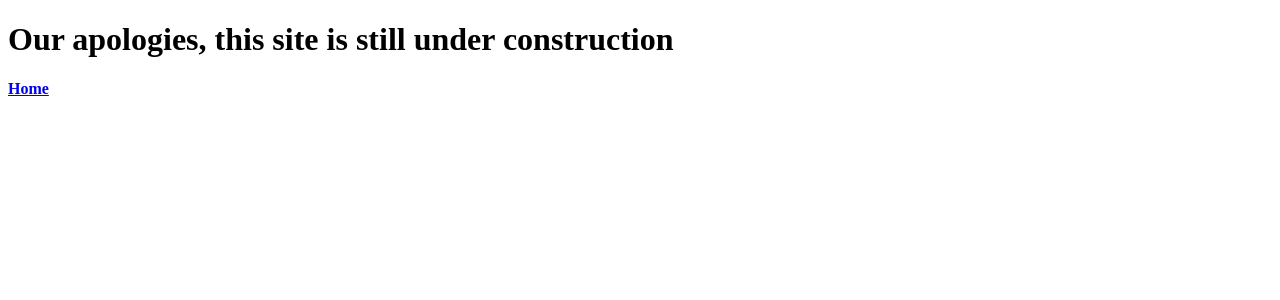
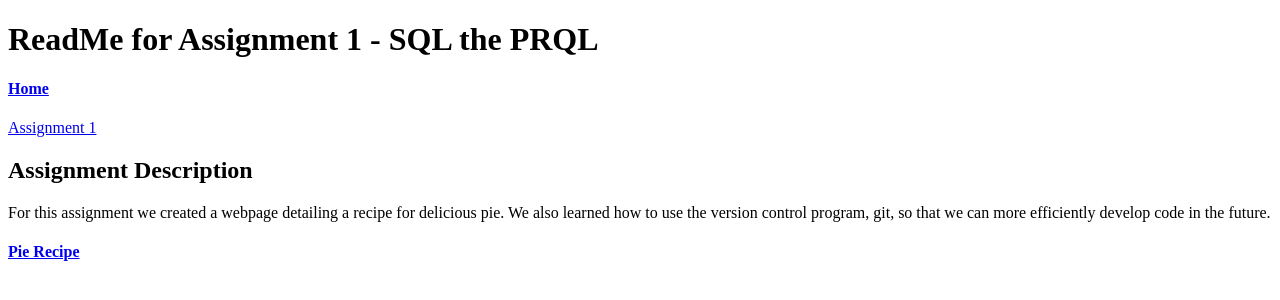
Before and after one commit to marionrenz26/ruizfamily, a plain HTML site: page 1/index.html in a window 1280 px wide. Drawn offline with Linux system fonts and the light colour scheme.

Commit message:
assignment 1 index
Updated index.html for Assignment 1

```diff
--- a/1/index.html
+++ b/1/index.html
@@ -4,12 +4,22 @@
 
   <head>
     <meta http-equiv="Content-Type" content="text/html; charset=iso-8859-1" />
-    <title>SQL the PRQL</title>
+    <title>ReadMe for Assignment 1</title>
   </head>
 
-  <body>
- <h1>Our apologies, this site is still under construction</h1>
+  <body onload = "countit()">
+
+    <h1>ReadMe for Assignment 1 - SQL the PRQL</h1>
 	<h4><a href ="../">Home</a></h4>
+    <p>
+      <a href="/0/oursweetwebpage.html">Assignment 1</a>
+    </p>
+
+	<h2>Assignment Description</h2>
+    <p>
+		For this assignment we created a webpage detailing a recipe for delicious pie. We also learned how to use the version control program, git, so that we can more efficiently develop code in the future.
+    </p>
+	<h4><a href ="pie.html">Pie Recipe</a></h4>
   </body>
 
 </html>
```
